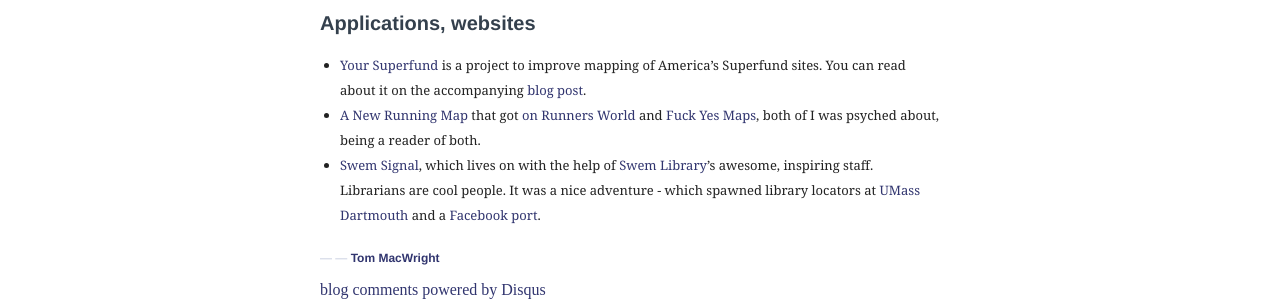
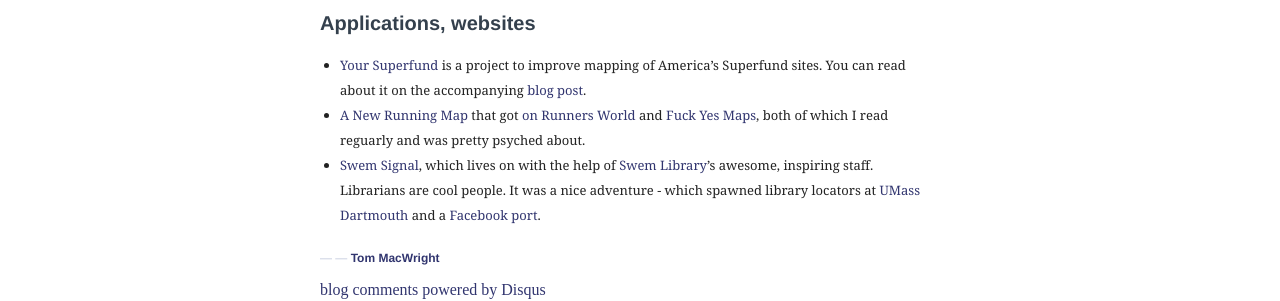
Before and after one commit to konklone/tmcw.github.com, a Jekyll site: the page built from projects/index.md, in a window 1280 px wide. Shown: the part 683-984 px from the top of the page. Built offline with Jekyll 4.4.1, drawn with Linux system fonts in a browser that asks for light colours; Markdown is read by kramdown in place of the engine named in the settings; comment, search, counter and statistics services are not loaded.

Commit message:
Fix typo, thx @llimillib

```diff
--- a/projects/index.md
+++ b/projects/index.md
@@ -43,8 +43,8 @@
   [blog post](http://macwright.org/2011/10/30/voronoi-polygons.html).
 * [A New Running Map](http://macwright.org/2011/07/28/mapping-runs.html) that
   got [on Runners World](http://othervoices.runnersworld.com/2011/08/the-art-of-the-run/)
-  and [Fuck Yes Maps](http://fuckyesmaps.tumblr.com/day/2011/08/02), both of
-  I was psyched about, being a reader of both.
+  and [Fuck Yes Maps](http://fuckyesmaps.tumblr.com/day/2011/08/02), both of which
+  I read reguarly and was pretty psyched about.
 * [Swem Signal](https://swem.wm.edu/um/swemsignal/),
   which lives on with the help of [Swem Library](https://swem.wm.edu/)'s awesome,
   inspiring staff. Librarians are cool people. It was a nice adventure - which spawned
```
